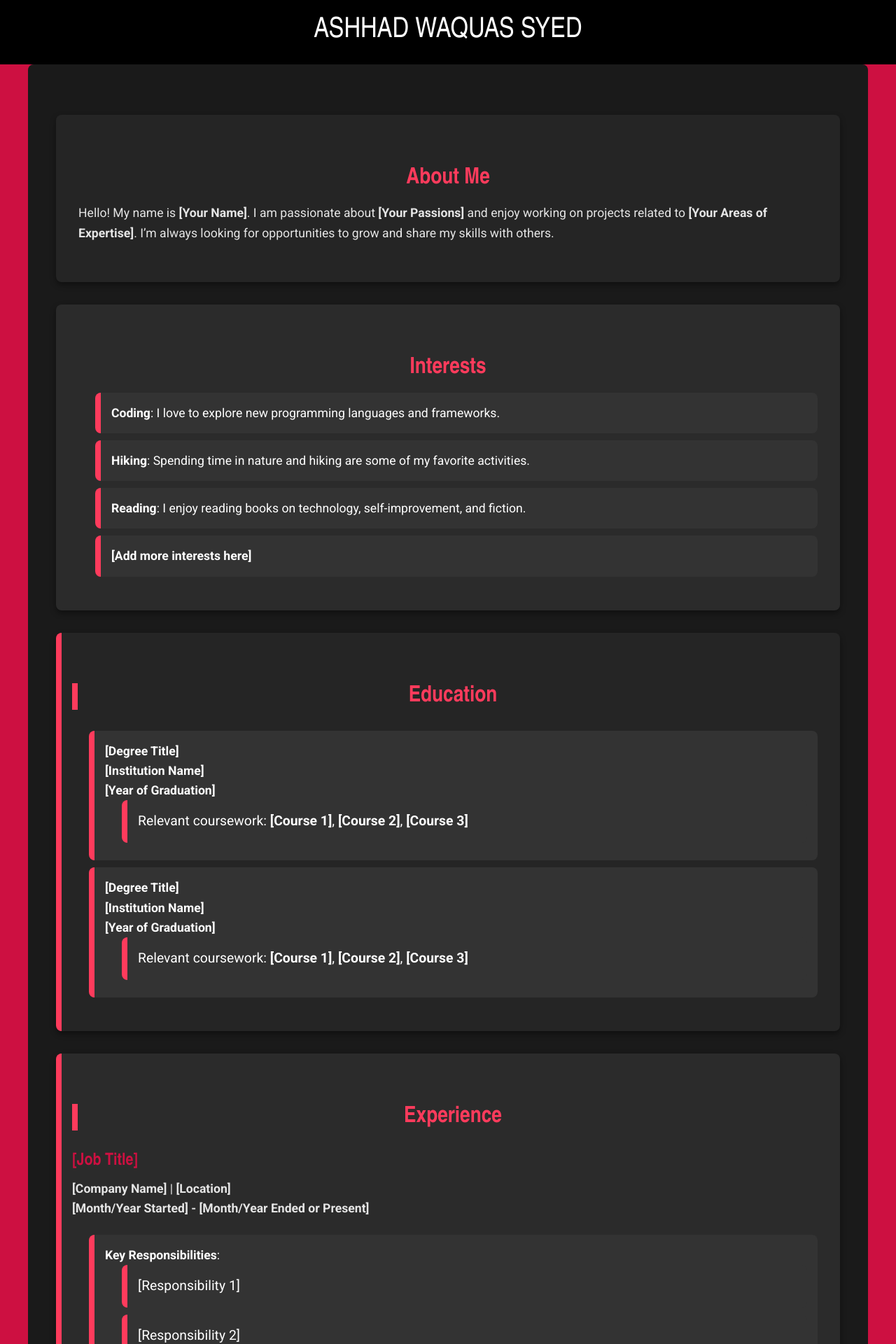
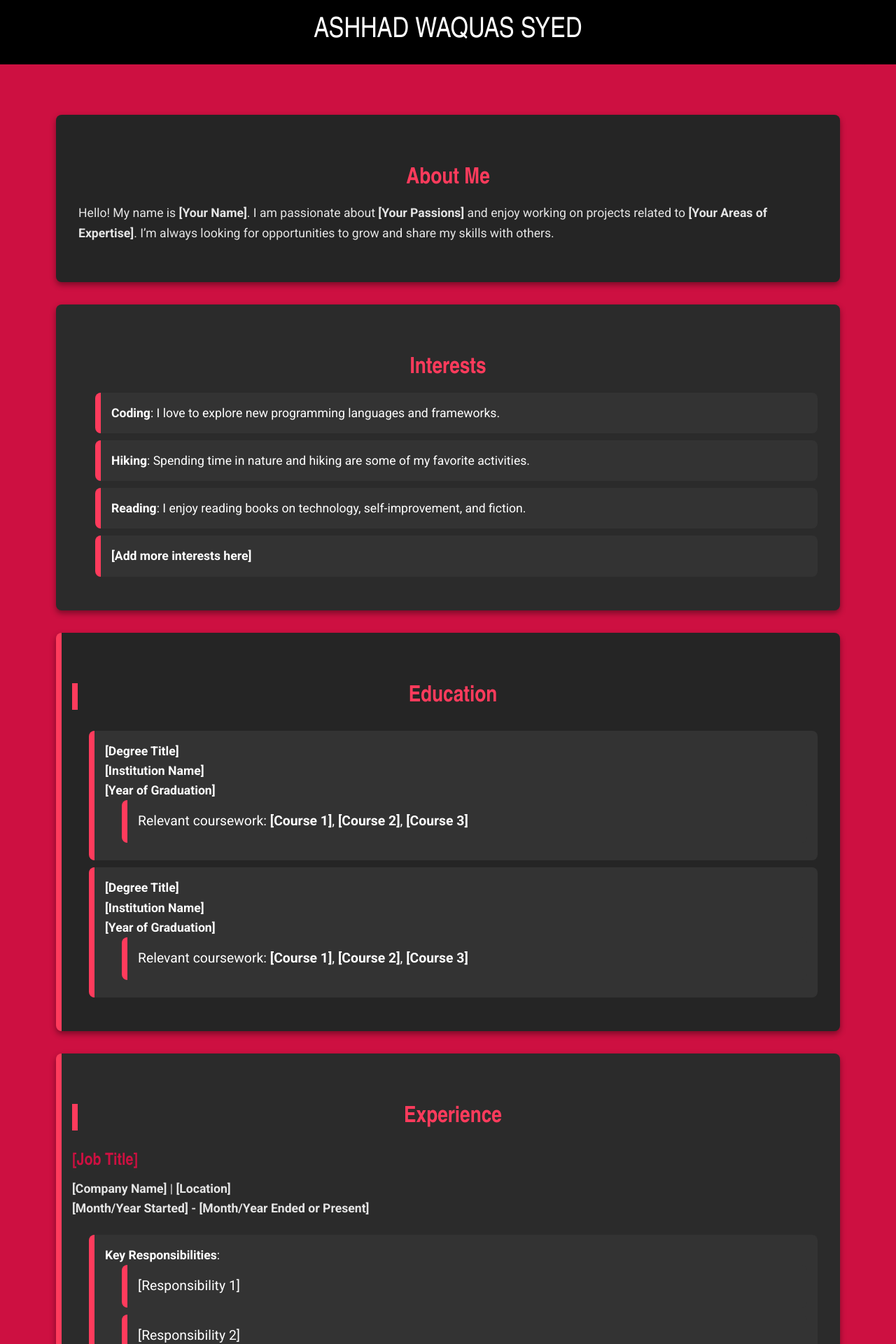
Before and after one commit to waquas9248/waquas9248.github.io, a Jekyll site: the page built from index.markdown, in a window 1280 px wide. Shown: the top 1920 px of the page at 70% size. Built offline with Jekyll 4.4.1, drawn with Linux system fonts in a browser that asks for light colours; nearby versions of some CDN libraries.

Commit message:
new style

```diff
--- a/assets/css/style.css
+++ b/assets/css/style.css
@@ -26,7 +26,7 @@
 /* Main content */
 main {
     padding: 40px;
-    background-color: #1A1A1A; /* Slightly lighter Granite Black for contrast */
+    background-color: #CD1041; /* Spirit Red headings */
     border-radius: 8px;
     max-width: 1200px;
     margin: 0 auto;
```
